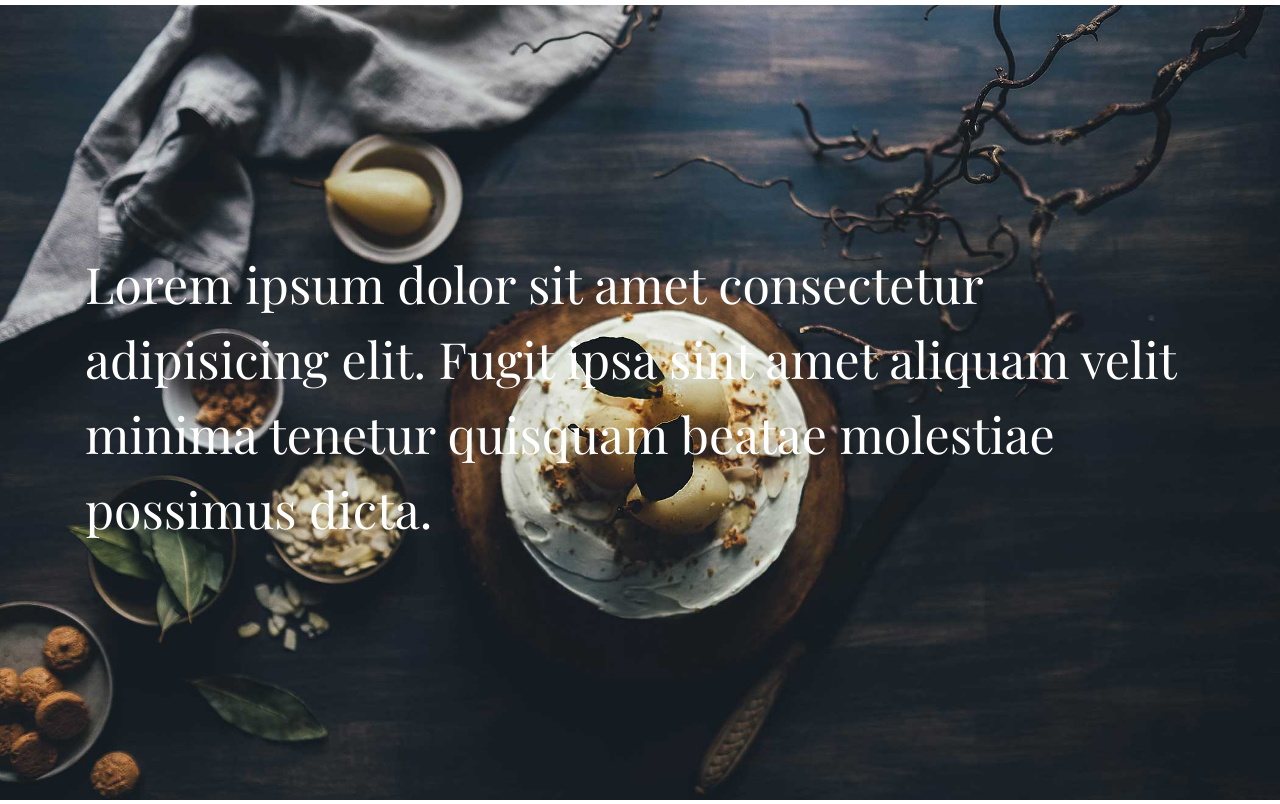
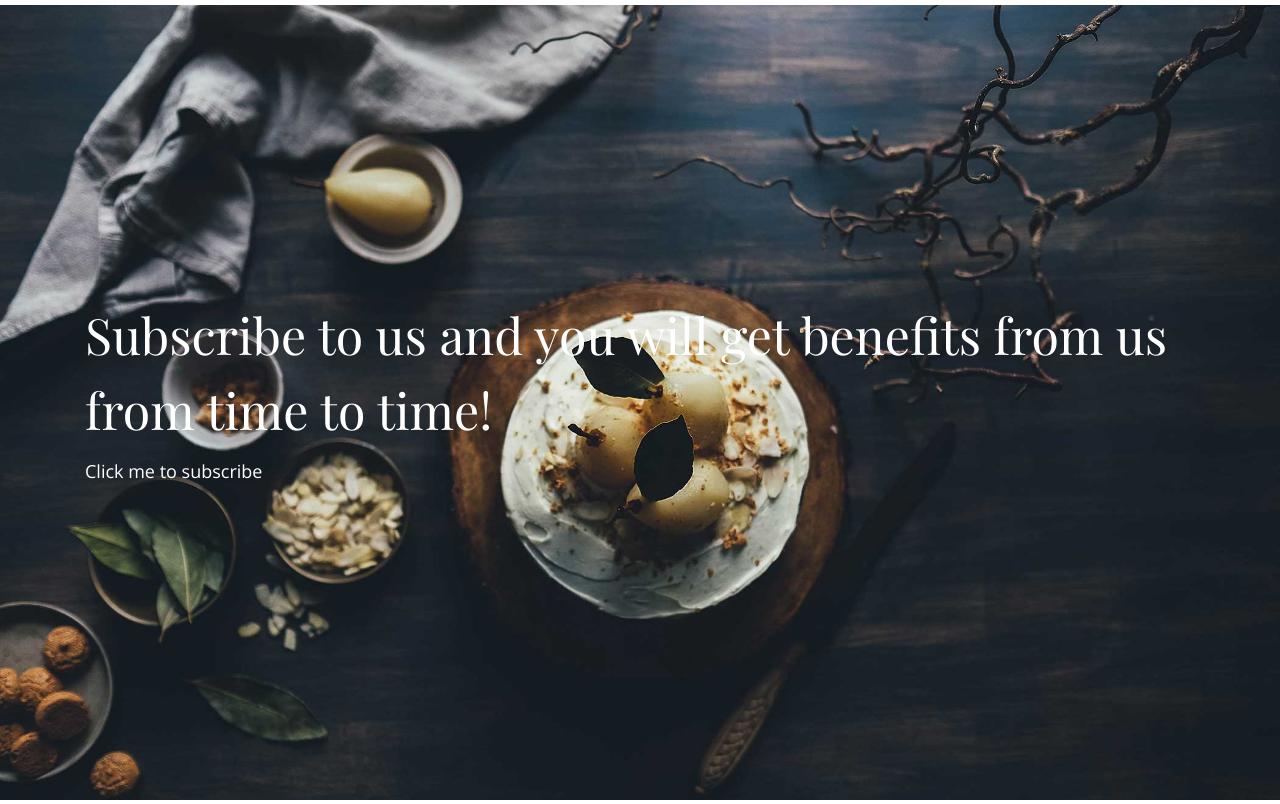
Before and after one commit to Tony031201/deploy-django, a Django app: page /meals/ in a window 1280 px wide. Shown: the top 804 px of the page. Run offline with Django 5.2, Linux system fonts and the light colour scheme; data comes from the database, SQL or seed files in the repository; parts of the project's set-up code (start-up, migrations or seed data) failed here and were passed over; some libraries are stand-ins or nearby versions; some web fonts are replaced.

Commit message:
'update_subtitle'

```diff
--- a/home/templates/home/index.html
+++ b/home/templates/home/index.html
@@ -10,6 +10,7 @@
               <div class="row align-items-center">
                 <div class="col-md-12" data-aos="fade-up">
                   <h2 class="heading">THE TROPICAL ISLAND RESTAURANT</h2>
+                  <a href="{% url 'subscribe:subscribe' %}"><p class="lead">Click me and Subscribe to us to get benefits from time to time!</p></a>
                 </div>
               </div>
             </div>
--- a/templates/Meal/list.html
+++ b/templates/Meal/list.html
@@ -7,7 +7,8 @@
             <div class="container">
               <div class="row align-items-center">
                 <div class="col-md-12" data-aos="fade-up">
-                  <h2 class="heading">Lorem ipsum dolor sit amet consectetur adipisicing elit. Fugit ipsa sint amet aliquam velit minima tenetur quisquam beatae molestiae possimus dicta.</h2>
+                  <h2 class="heading">Subscribe to us and you will get benefits from us from time to time!</h2>
+                    <a href="{% url 'subscribe:subscribe' %}"><p class="lead">Click me to subscribe</p></a>
                 </div>
               </div>
             </div>
--- a/templates/base.html
+++ b/templates/base.html
@@ -53,7 +53,7 @@
             </ul>
           </div>
           <div class="col-2 col-md-6 text-center">
-            <a href="index.html" class="site-logo">Tropical Island</a>
+            <a href="/" class="site-logo">Tropical Island</a>
           </div>
           <div class="col-5 col-md-3 text-right menu-burger-wrap">
             <a href="#" class="site-nav-toggle js-site-nav-toggle"><i></i></a>
```
